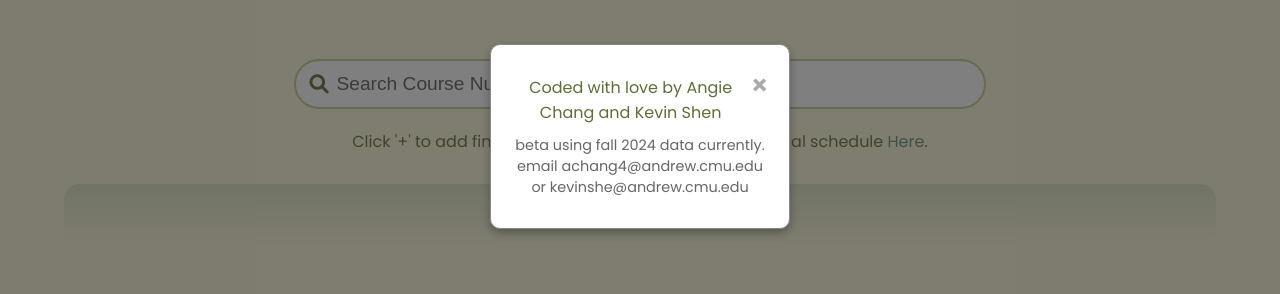
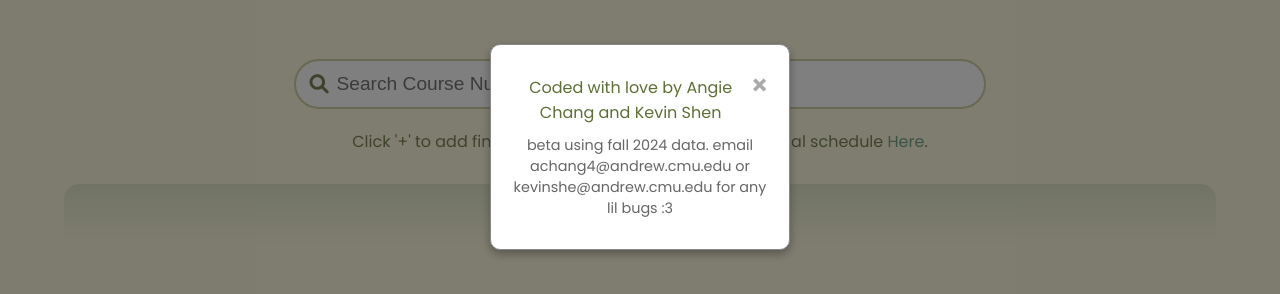
Before and after one commit to angie-chang0/cmufinalsplanner, a website: page index.html in a window 1280 px wide. Both pictures are taken after a click on the link "Credits/Report Problem". Shown: the part 148-442 px from the top of the page. Drawn offline with Linux system fonts and the light colour scheme; no server answers.

Commit message:
Update index.html
lil desc

```diff
--- a/index.html
+++ b/index.html
@@ -414,7 +414,7 @@
         <div class="modal-content">
             <span class="close-btn">&times;</span>
             <p>Coded with love by Angie Chang and Kevin Shen</p>
-            <p>beta using fall 2024 data currently. email achang4@andrew.cmu.edu or kevinshe@andrew.cmu.edu</p>
+            <p>beta using fall 2024 data. email achang4@andrew.cmu.edu or kevinshe@andrew.cmu.edu for any lil bugs :3</p>
         </div>
     </div>
 
```
